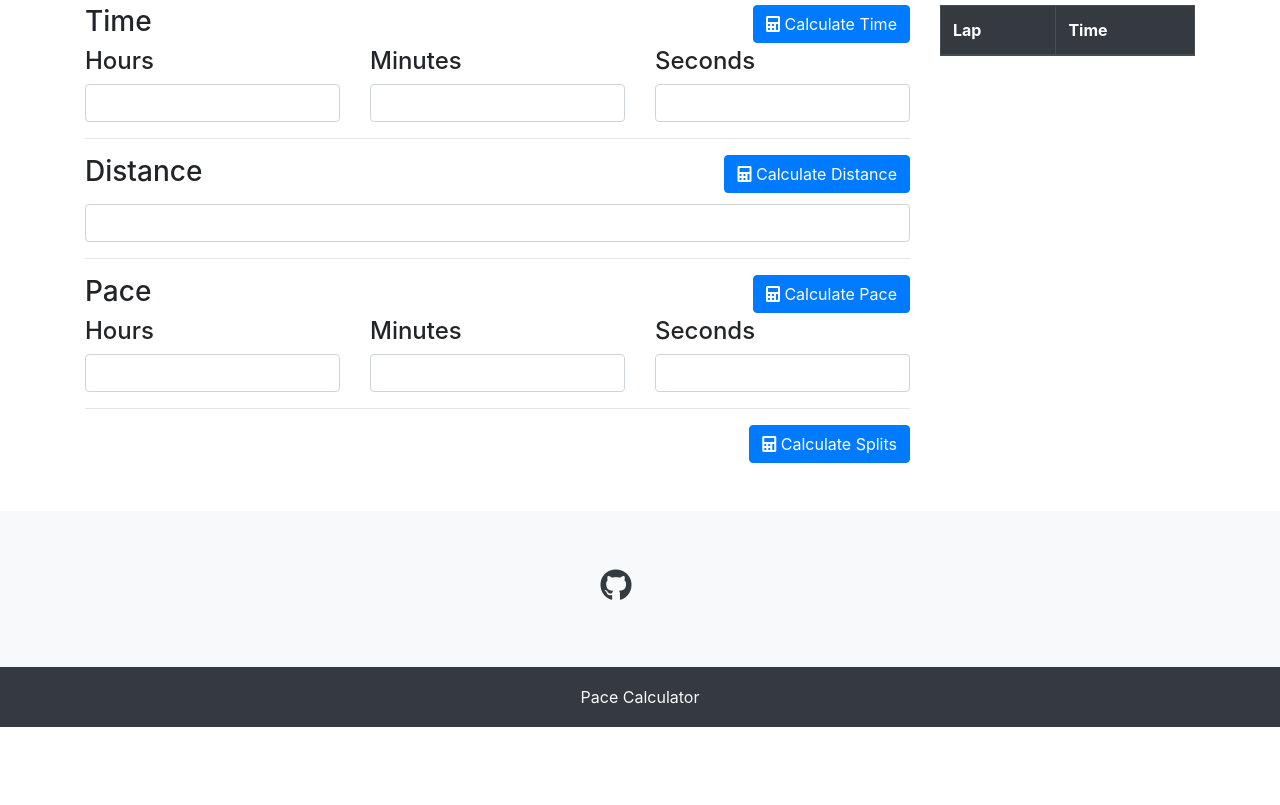
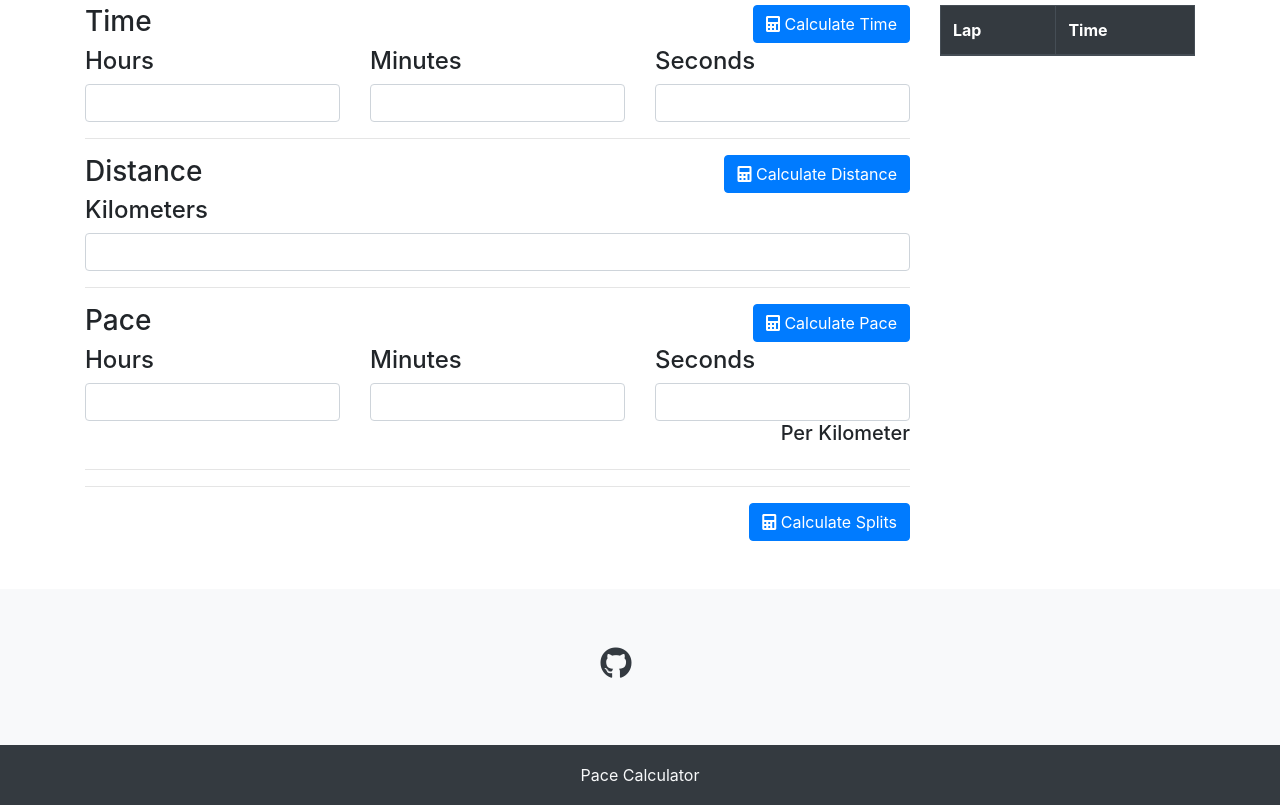
Before and after one commit to Sundy0828/PaceCalcWeb, a PHP site: page /paceCalc.php in a window 1280 px wide. Shown: the part 370-1175 px from the top of the page. Before the commit the page ends 1097 px from the top, so only its background shows below. Run offline with PHP 8.4, Linux system fonts and the light colour scheme; lists and menus that the app fills with data are empty; some libraries are stand-ins or nearby versions.

Commit message:
ease of use updates

```diff
--- a/Settings.php
+++ b/Settings.php
@@ -86,7 +86,8 @@ $(document).ready(function(){
   var cookie = getCookie("lapDist");
   var lapDist = 200;
   if (cookie !== null) {
-    lapDist = checkValidNumber(cookie);
+    var holder = checkValidNumber(cookie);
+    lapDist = holder == 0 ? 200 : holder;
   }
   var cookie2 = getCookie("dUnit");
   var convertM = "Kilometer";
@@ -152,6 +153,8 @@ function save() {
   setCookie("lapDist", lapDist, 18250);
   setCookie("dUnit", dUnit, 18250);
   setCookie("pdUnit", pdUnit, 18250);
+
+  alert("Your settings have been saved!");
 }
 </script>
 
--- a/paceCalc.php
+++ b/paceCalc.php
@@ -78,11 +78,15 @@
           <div class="col-4">
             <h4>Seconds</h4>
             <input id="PSec" type="number" class="form-control" maxlength="6"/>
+            <div class="clearfix">
+                <span class="float-right"><h5 id="perDist">Per Kilometer<h5></span>
+            </div>
           </div>
         </div>
 
         <div class="row">
           <div class="col-12">
+            <hr />
             <hr />
             <div class="clearfix">
                 <span class="float-right"><button class="btn btn-primary" onclick="splitBtn()"><i class="fas fa-calculator"></i>  Calculate Splits</button></span>
@@ -112,7 +116,8 @@ $(document).ready(function(){
   getdUnit();
   getpdUnit();
 
-  $('#distUnit').text(dUnit);
+  $('#distUnit').text(dUnit + "s");
+  $('#perDist').text("Per " + pUnit);
 });
 
   // variables from inputs
@@ -166,13 +171,13 @@ $(document).ready(function(){
   }
   function getdUnit() {
     var cookie = getCookie("dUnit");
-    if (cookie !== null) {
+    if (cookie !== "") {
       dUnit = cookie;
     }
   }
   function getpdUnit() {
     var cookie = getCookie("pdUnit");
-    if (cookie !== null) {
+    if (cookie !== "") {
       pdUnit = cookie;
     }
   }
```
